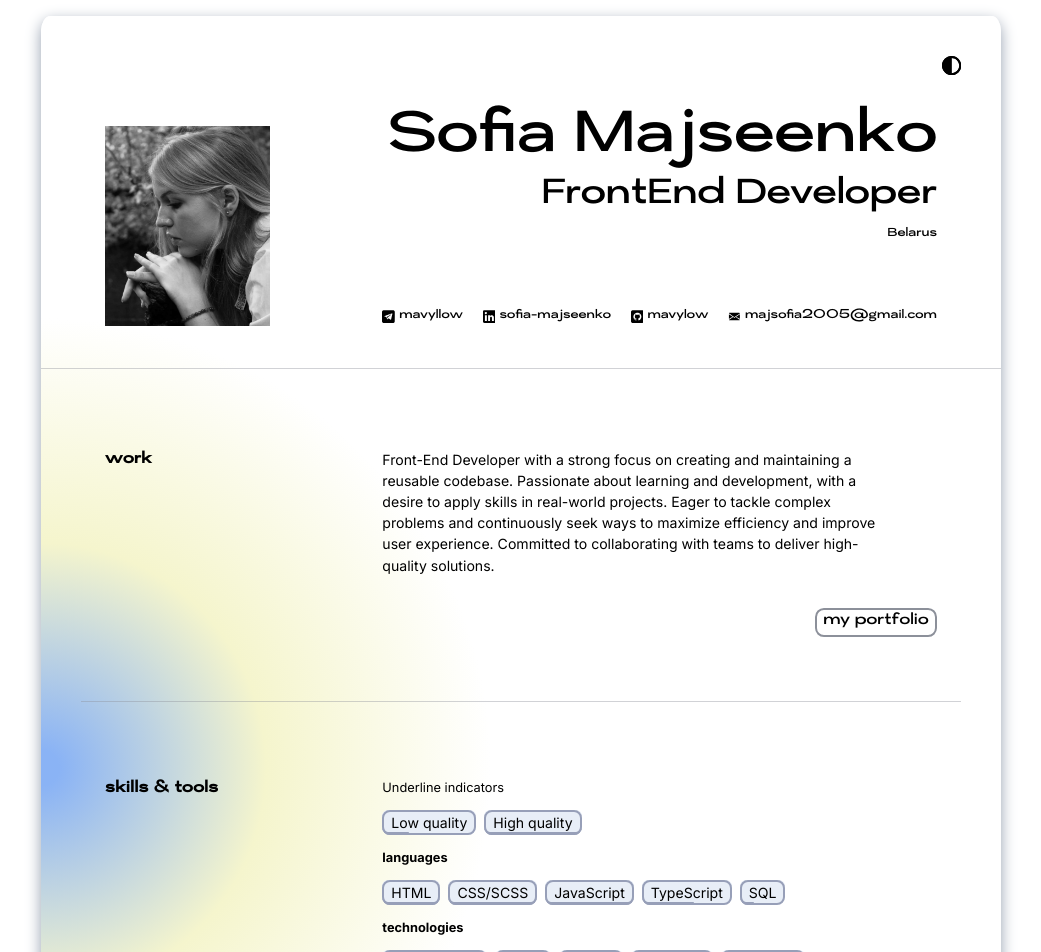
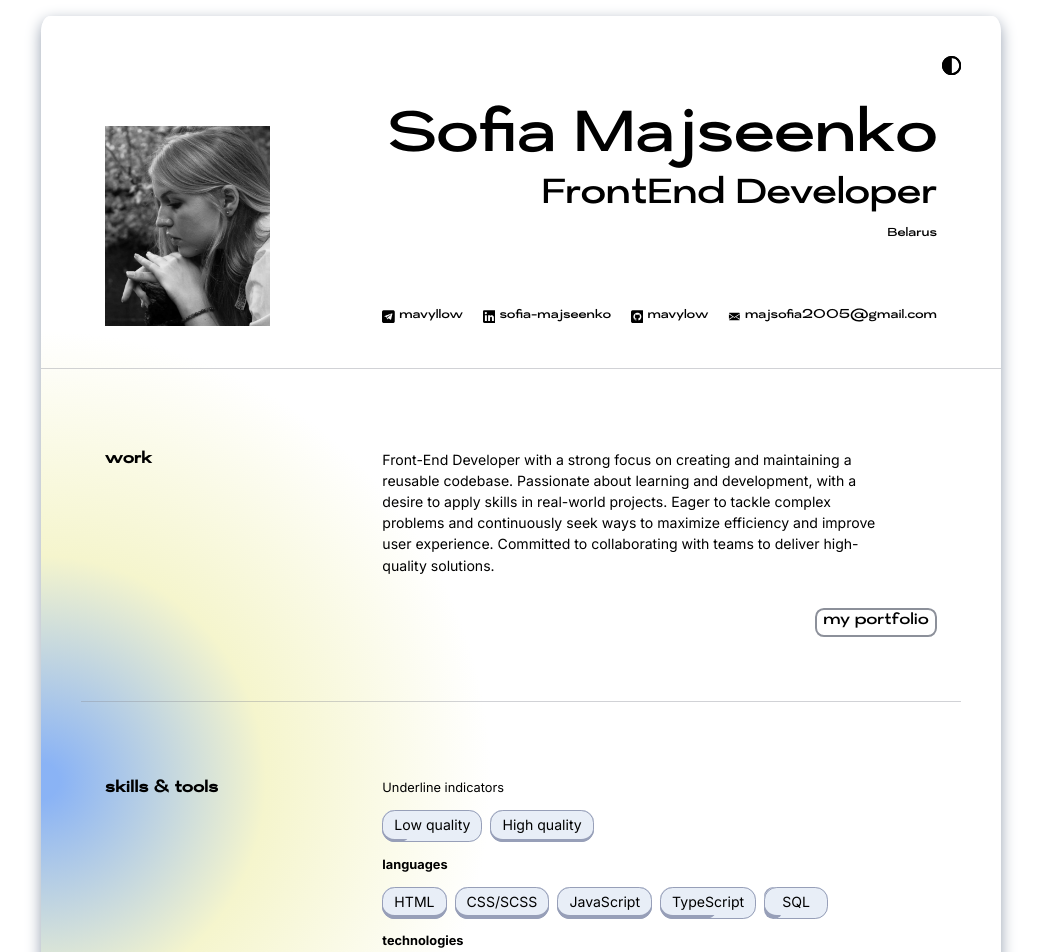
Before and after one commit to mavylow/mavylow-portfolio, a React (Vite) app: page / in a window 1280 px wide. Shown: the top 952 px of the page, without its empty margins (119-1160 px from the left). Built offline with nearby package versions, Linux system fonts and the light colour scheme.

Commit message:
edit skillbar

```diff
--- a/src/SkillBar.jsx
+++ b/src/SkillBar.jsx
@@ -9,31 +9,31 @@ export default function SkillBar({
   return (
     <div className="flex flex-col w-auto relative ">
       <span
-        className={`flex justify-center text-[9px]  w-auto px-[0.7vw] pt-0.5 rounded-[6px] z-20 h-4 laptop:text-[1.1vw] laptop:h-[1.7vw] ${
+        className={`flex justify-center text-[10px] py-1  w-auto px-2 pt-0.5 rounded-[6px] z-20 h-4 laptop:text-[1.1vw] laptop:h-[2.2vw] laptop:px-3 laptop:pt-1  laptop:rounded-[1vw] laptop:min-w-16 ${
           theme === "night" ? "bg-night-bg" : "bg-day-bg"
         }`}
       >
         {skillName}
       </span>
       <div
-        className={`px-2 rounded-[6px] absolute  h-[18px] ${
+        className={`px-2 rounded-[6px] absolute  h-[19px] ${
           theme === "night"
             ? "bg-night-progress"
             : "bg-day-progress"
-        }  z-10 laptop:h-[1.95vw] rounded-[8px]`}
+        }  z-10 laptop:h-[2.5vw] laptop:rounded-[1vw]`}
         style={{ width: `${percentage}%` }}
       ></div>
       <div
-        className={`px-2 rounded-[6px] absolute  h-[18px]  ${
+        className={`px-2 rounded-[6px] absolute  h-[19px]  ${
           theme === "night" ? "bg-night-bg" : "bg-day-bg"
-        } z-0 w-full laptop:h-[1.9vw] laptop:rounded-[8px]`}
+        } z-0 w-full laptop:h-[2.5vw] laptop:rounded-[1vw]`}
       ></div>
       <div
-        className={`px-2 rounded-[6px] absolute z-30 h-[18px]  w-full border laptop:rounded-[8px] ${
+        className={`px-2 rounded-[6px] absolute z-30 h-[19px]  w-full border  ${
           theme === "night"
             ? "border-night-progress"
             : "border-day-progress"
-        } laptop:h-[1.95vw] laptop:rounded-[8px] laptop:border-2`}
+        } laptop:h-[2.5vw] laptop:rounded-[1vw] laptop:border-[1.5px]`}
       ></div>
     </div>
   );
```
